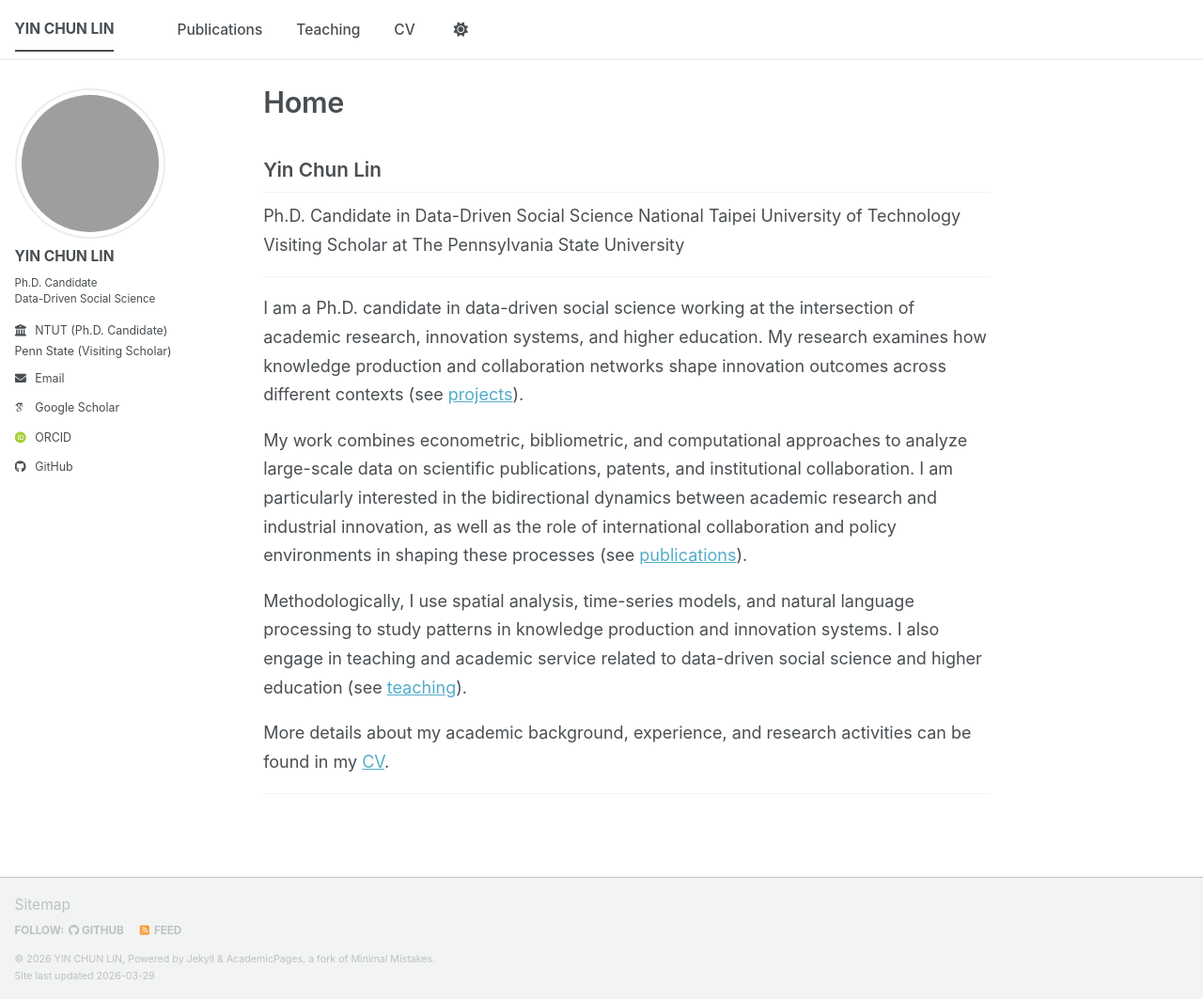
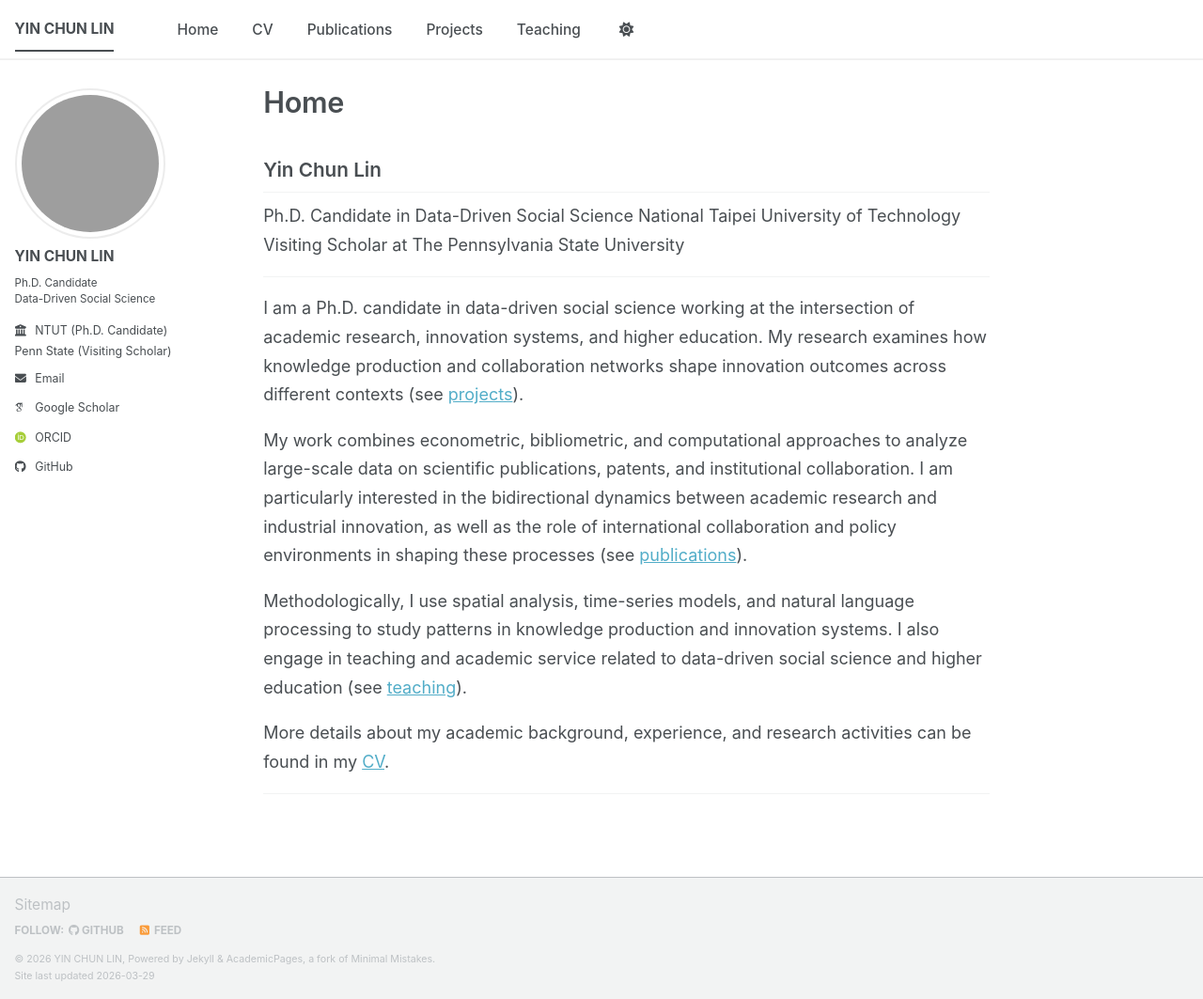
Before and after one commit to Christina0824/yinchun.github.io, a Jekyll site: the page built from _pages/about.md, in a window 1280 px wide and 1063 px high. Shown: the whole window at 94% size. Built offline with Jekyll 4.4.1, drawn with Linux system fonts in a browser that asks for light colours; some web fonts are replaced; a script bundle is joined from its source files by our own code; library files that are not in the unit come from our copies.

Commit message:
Update navigation.yml to modify menu items

```diff
--- a/_data/navigation.yml
+++ b/_data/navigation.yml
@@ -8,14 +8,17 @@
 #      Markdown formatted page while the second is generated using JSON.
 
 main:
-  - title: "Publications"
-    url: /publications/
-
-  - title: "Teaching"
-    url: /teaching/
+  - title: "Home"
+    url: /
 
   - title: "CV"
     url: /cv/
 
-  # - title: "CV"
-  #   url: /cv-json/
+  - title: "Publications"
+    url: /publications/
+
+  - title: "Projects"
+    url: /projects/
+
+  - title: "Teaching"
+    url: /teaching/
```
